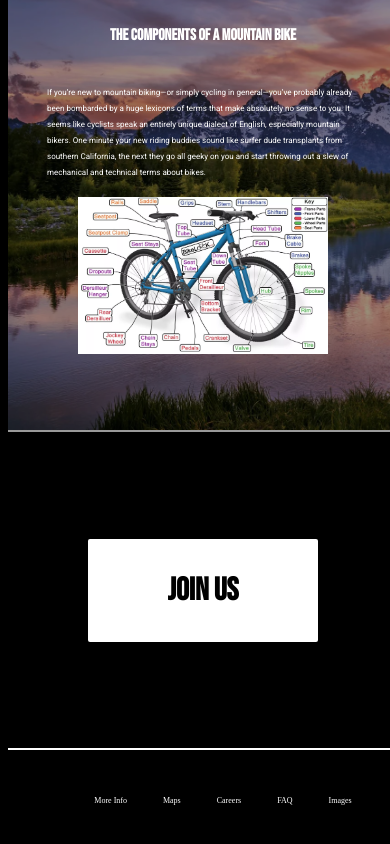
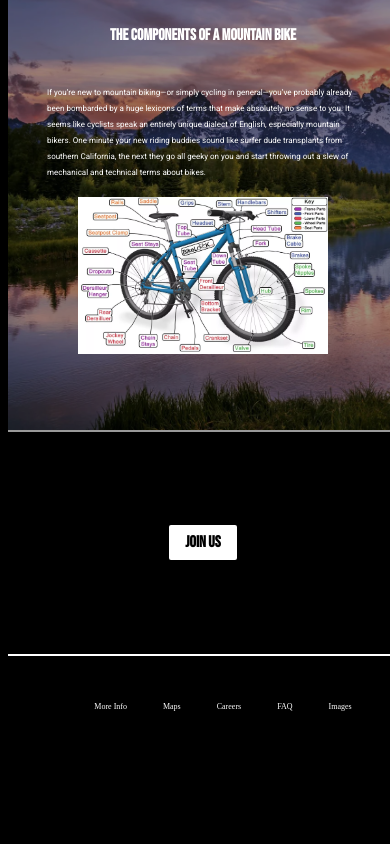
Before and after one commit to Amandium7/Club, a plain HTML site: page index.html in a window 390 px wide. Shown: the part 1532-2376 px from the top of the page. After the commit the page ends 2292 px from the top, so only its background shows below. Drawn offline with Linux system fonts and the light colour scheme; a web font is replaced by a local one.

Commit message:
updated button size

```diff
--- a/styles.css
+++ b/styles.css
@@ -388,6 +388,20 @@ header video {
     color: blue;
 }
 
+@media only screen and (max-width: 1000px){
+    .cta h2{
+        padding: 1rem 3rem;
+        font-size: 1.5rem;
+    }
+}
+@media only screen and (max-width: 650px){
+    .cta h2{
+        padding: .5rem 1rem;
+        font-size: 1rem;
+    }
+}
+
+
 /* footer */
 
 .footer {
```
